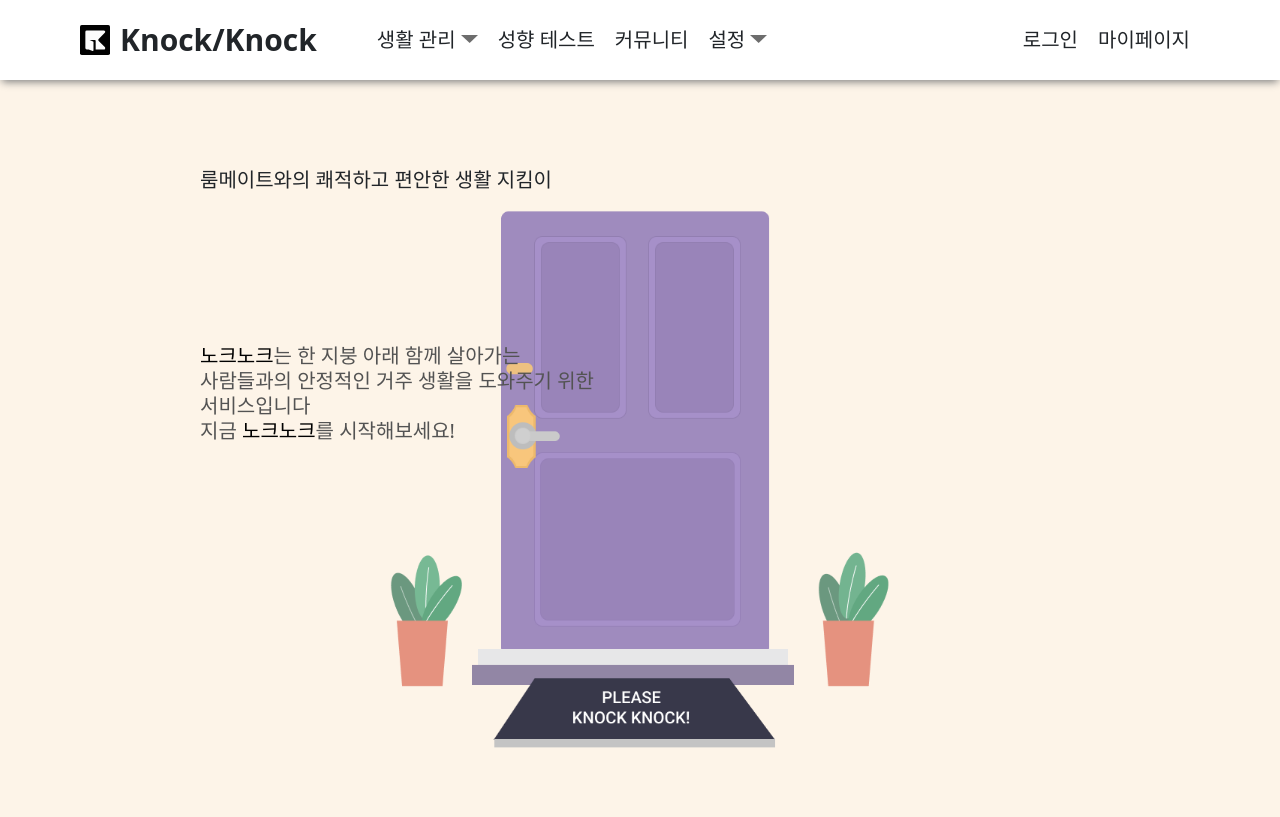
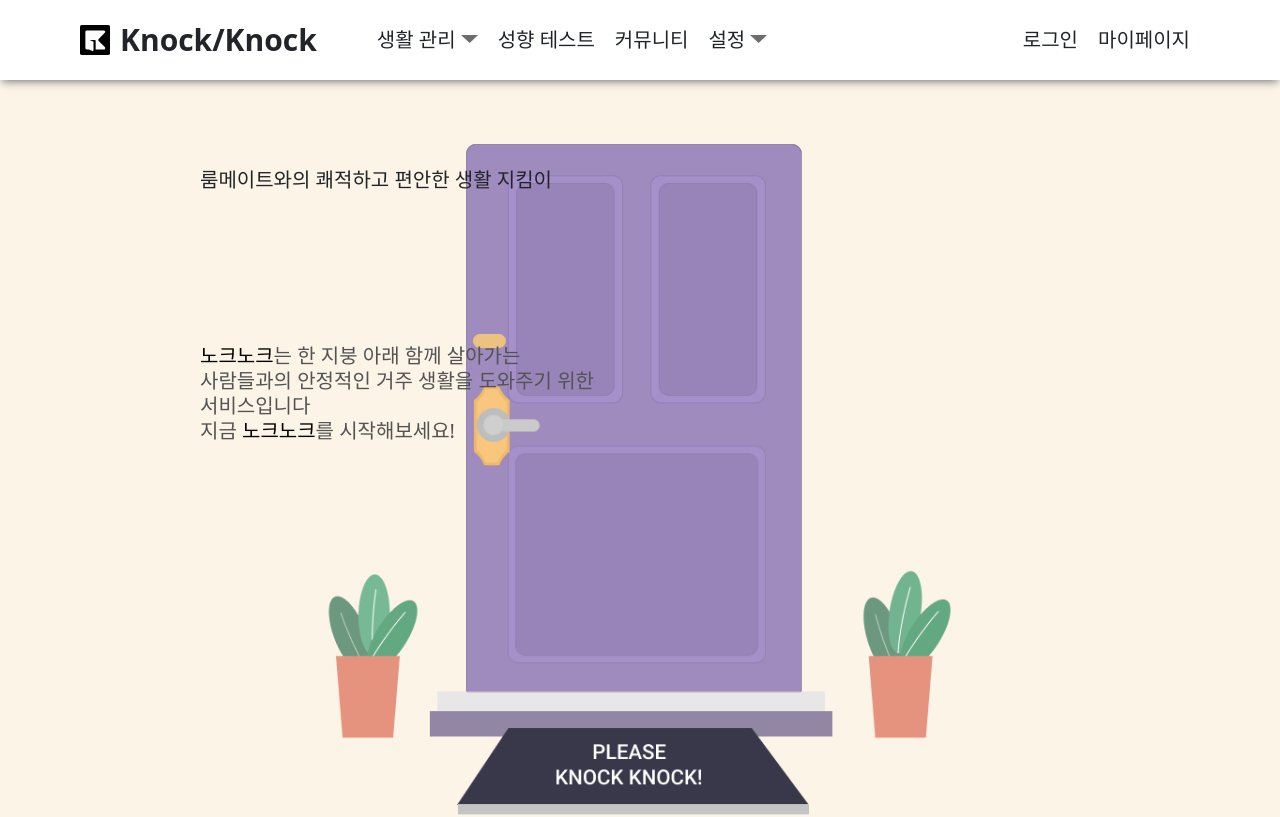
Before and after one commit to piro16knockknock/knockknock_react, a React (Create React App) app: page / in a window 1280 px wide. Shown: the top 817 px of the page. Built offline with nearby package versions, Linux system fonts and the light colour scheme; a web font is replaced by a local one.

Commit message:
[DESIGN] 문 열기 transition

```diff
--- a/src/api/auth.js
+++ b/src/api/auth.js
@@ -2,10 +2,12 @@ import axios from "axios";
 
 const BASE_URL = "http://3.39.9.190:5006/api/v1";
 
-export const auth = axios.create({ baseURL: BASE_URL, withCredentials: true });
+export const auth = axios.create({ baseURL: BASE_URL
+  // , withCredentials: true
+ });
 export const client = axios.create({
   baseURL: BASE_URL,
-  withCredentials: true,
+  // withCredentials: true,
 });
 
 export async function authJoin(data) {
--- a/src/lib/assets.js
+++ b/src/lib/assets.js
@@ -7,7 +7,9 @@ const getImagesPath = (path) =>{
 }
 
 export const IMAGES = {
-    DOOR: getImagesPath('knock_door.png'),
+    KNOCK_DOOR: getImagesPath('knock_door.png'),
+    DOOR: getImagesPath('door.png'),
+    KNOCK_DOOR_INNER: getImagesPath('knock_door_inner.png'),
     ERROR: getImagesPath('error.png'),
 }
 
--- a/src/pages/intro/intro_not_login.jsx
+++ b/src/pages/intro/intro_not_login.jsx
@@ -64,8 +64,14 @@ const IntroNotLogin = () => {
             <img
               onClick={() => navigator("/login")}
               alt="door"
+              src={IMAGES.KNOCK_DOOR_INNER}
+              className={styles[`intro-door`]}
+            />
+            <img
+              onClick={() => navigator("/login")}
+              alt="door"
               src={IMAGES.DOOR}
-              className={styles[`intro-door`]}
+              className={styles[`intro-door-inner`]}
             />
           </div>
           <div className="text-end" style={{ zIndex: 3, position: "relative" }}>
--- a/src/styles/intro/intro-not-login.module.css
+++ b/src/styles/intro/intro-not-login.module.css
@@ -2,30 +2,26 @@
   position: absolute;
   top: 60%;
   left: 50%;
-  transform: translate(-40%, -50%);
-  /* display: block; */
-  transition: transform 1s ease-in;
-  transform-origin: 80% -25%;
-
+  transform: translate(-50%, -50%);
   cursor: url(../images/knock_cursor.png) 32 37, auto;
 }
 
-.door-img-box:hover {
+.intro-door-inner {
   position: absolute;
-  top: 60%;
-  left: 50%;
+  left: 0;
+  width: 100%;
+  transform-origin: 75% 30%;
+  transition: transform 1s ease-in;
+}
 
-  transform-origin: 80% -25%;
-  /* perspective: 800px; */
-
-  transform: perspective(1000px) translate(-50%, -50%) rotateY(135deg);
-
-  cursor: url(../images/knock_cursor.png) 32 37, auto;
+.intro-door-inner:hover {
+  transform-origin: 75% 30%;
+  transform: perspective(1200px) rotateY(60deg);
   opacity: 0.8;
 }
 
 .door-img-box img {
-  width: 80%;
+  width: 100%;
   object-fit: cover;
 }
 
```
Also changed, not shown: public/images/door.png (added), public/images/knock_door_inner.png (added).
